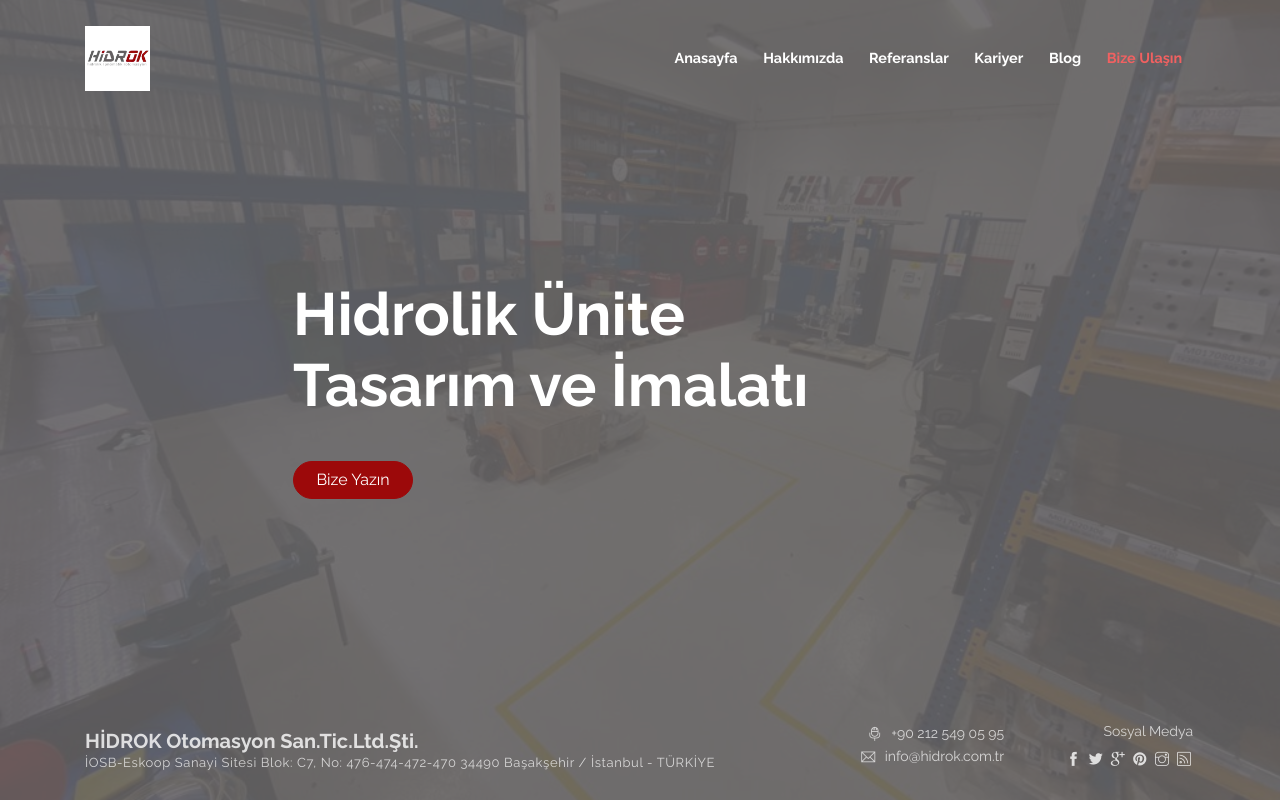
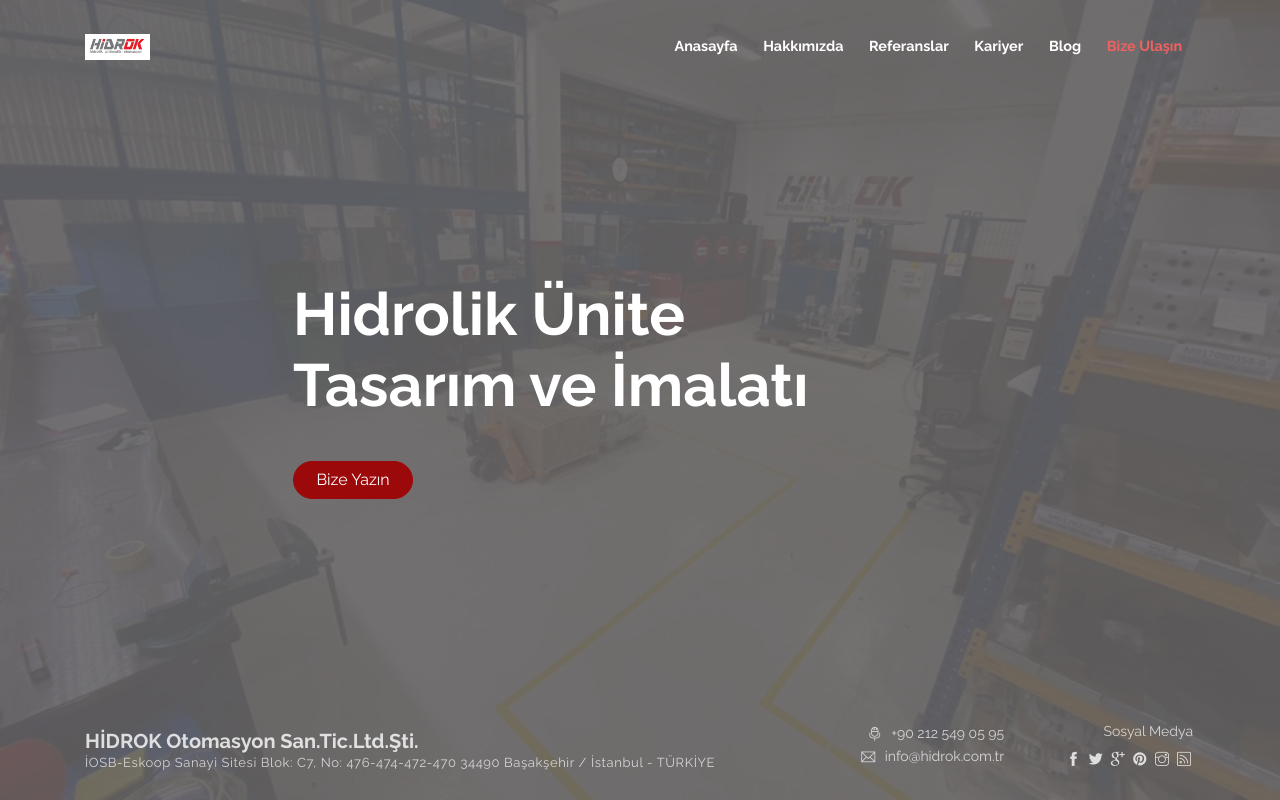
Before and after one commit to barbabianca/public_html, a plain HTML site: page index.html in a window 1280 px wide. Shown: the top 800 px of the page. Drawn offline with Linux system fonts and the light colour scheme.

Commit message:
18thApril-2

```diff
--- a/index.html
+++ b/index.html
@@ -5,7 +5,7 @@
     <meta name="viewport" content="width=device-width, initial-scale=1, shrink-to-fit=no">
     <meta name="description" content="Start your development with Ollie landing page.">
     <meta name="author" content="Devcrud">
-    <title>HİDROK OTOMASYON</title>
+    <title>HİDROK</title>
 
     <!-- font icons -->
     <link rel="stylesheet" href="assets/vendors/themify-icons/css/themify-icons.css">
@@ -22,7 +22,7 @@
 
     <nav id="scrollspy" class="navbar navbar-light bg-light navbar-expand-lg fixed-top" data-spy="affix" data-offset-top="20">
         <div class="container">
-            <a class="navbar-brand" href="#"><img src="assets/imgs/ilklogo(500x500)-noBG.png" alt="" class="brand-img"></a>
+            <a class="navbar-brand" href="#"><img src="assets/imgs/Hidrok_logoHD.png" alt="" class="brand-img"></a>
             <button class="navbar-toggler" type="button" data-toggle="collapse" data-target="#navbarSupportedContent" aria-controls="navbarSupportedContent" aria-expanded="false" aria-label="Toggle navigation">
                 <span class="navbar-toggler-icon"></span>
             </button>
```
Also changed, not shown: assets/imgs/Hidrok-logo.jpeg (added), assets/imgs/Hidrok_logoHD.png (added).
